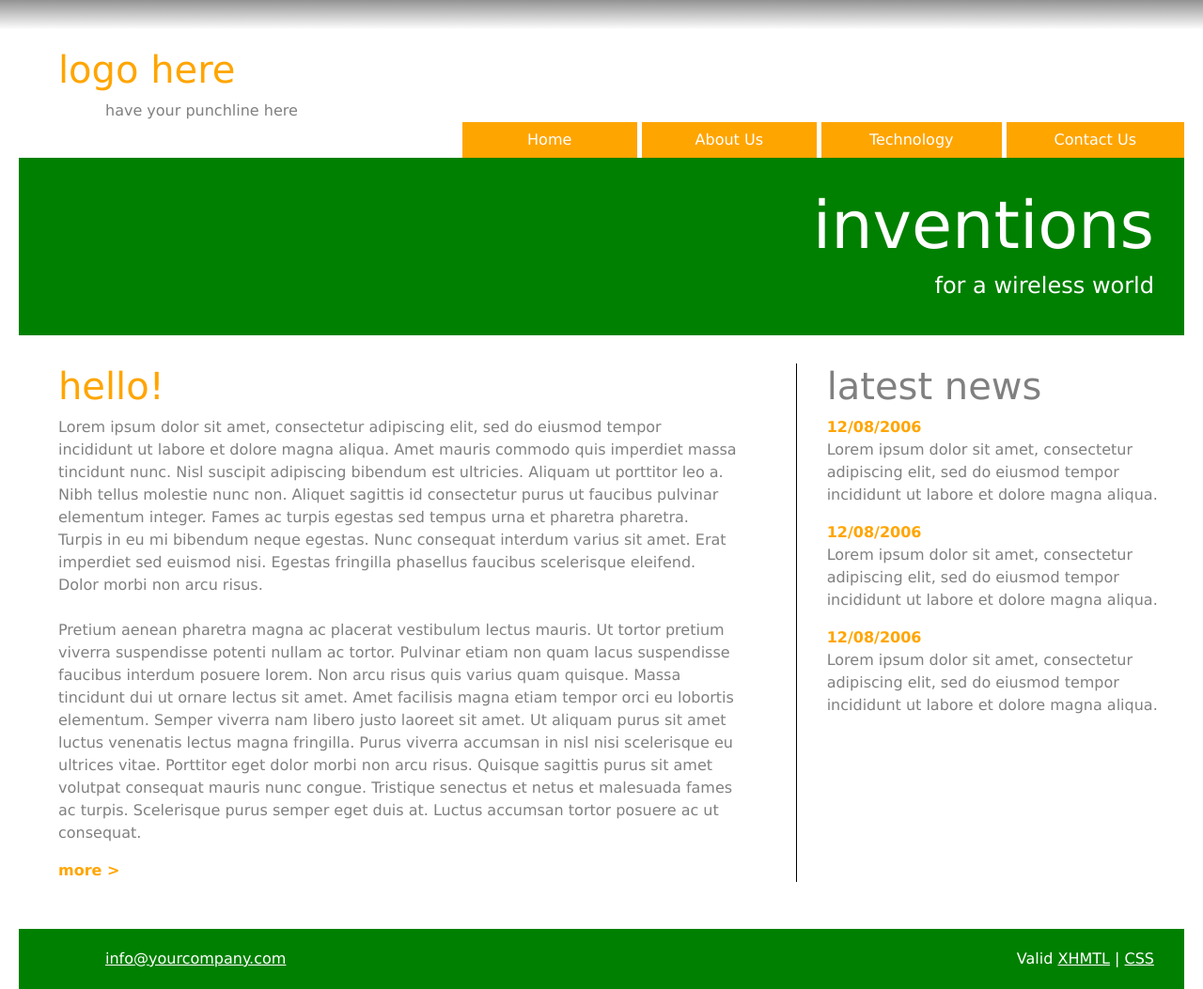
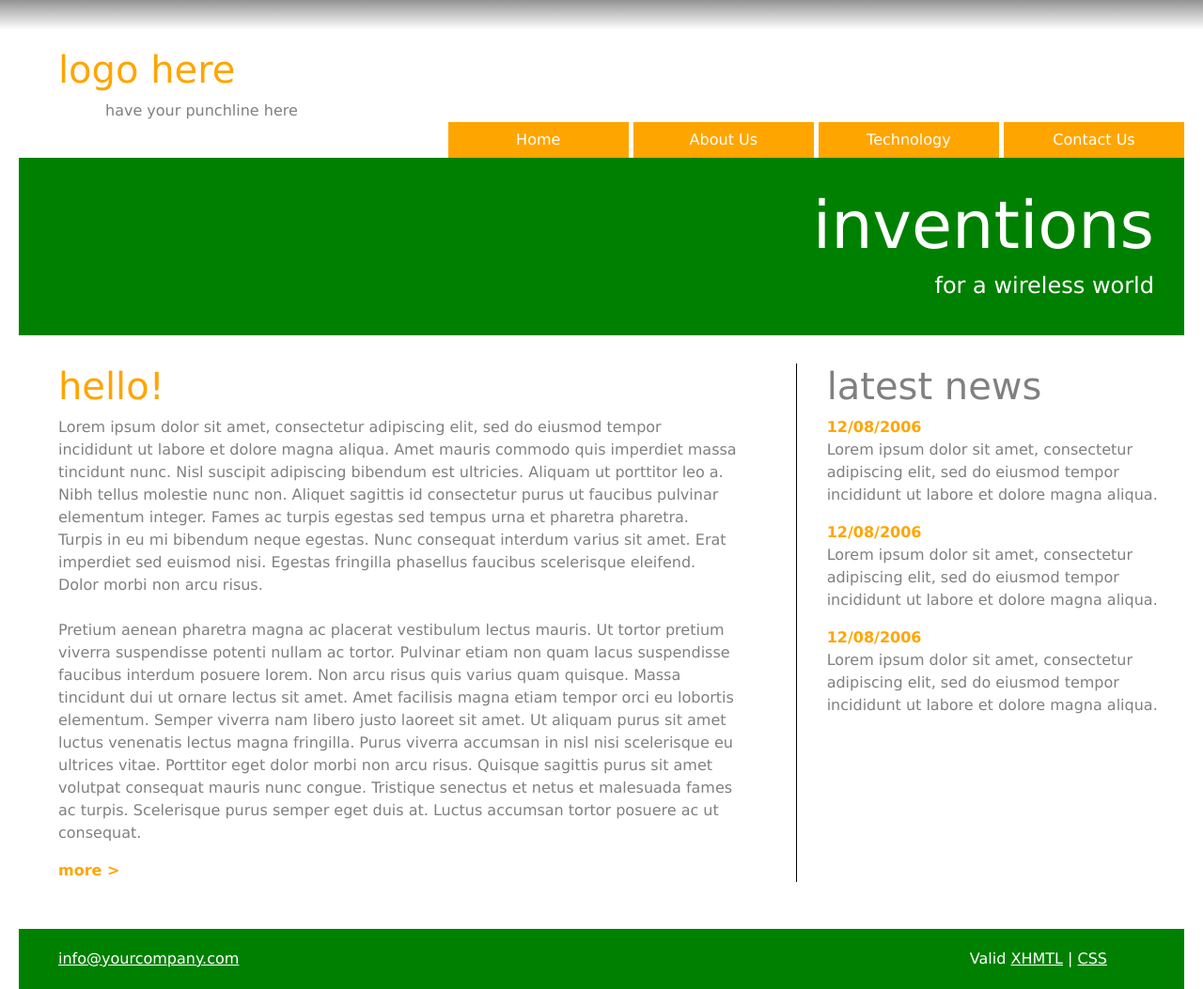
Before and after one commit to Prosthius-swin/440-practice-challenge, a plain HTML site: page index.html in a window 1280 px wide. Shown: the whole page at 94% size. Drawn offline with nearby package versions, Linux system fonts and the light colour scheme.

Commit message:
Actually made buttons same width, aligned email at bottom of page with main body

```diff
--- a/index.html
+++ b/index.html
@@ -72,7 +72,7 @@
             </div>
         </div>
         <footer>
-            <div class="container">
+            <div class="container footer">
                 <div class="row">
                     <div class="col">
                         <a class="footer-link" href="#">info@yourcompany.com</a>
--- a/styles.css
+++ b/styles.css
@@ -63,7 +63,7 @@ header {
     padding-right: 50px;
     border-radius: 0px;
     margin-right: 0px;
-    min-width: 186px;
+    min-width: 192px;
 }
 
 .no-margin {
@@ -134,7 +134,7 @@ footer {
     background-color: green;
     padding-top: 20px;
     padding-bottom: 20px;
-    padding-left: 60px;
+    padding-left: 0px;
     margin-top: 50px;
 }
 
@@ -145,3 +145,7 @@ footer {
 .btn-con {
     translate: 12px;
 }
+
+.container.footer {
+    margin-left: 30px;
+}
```
